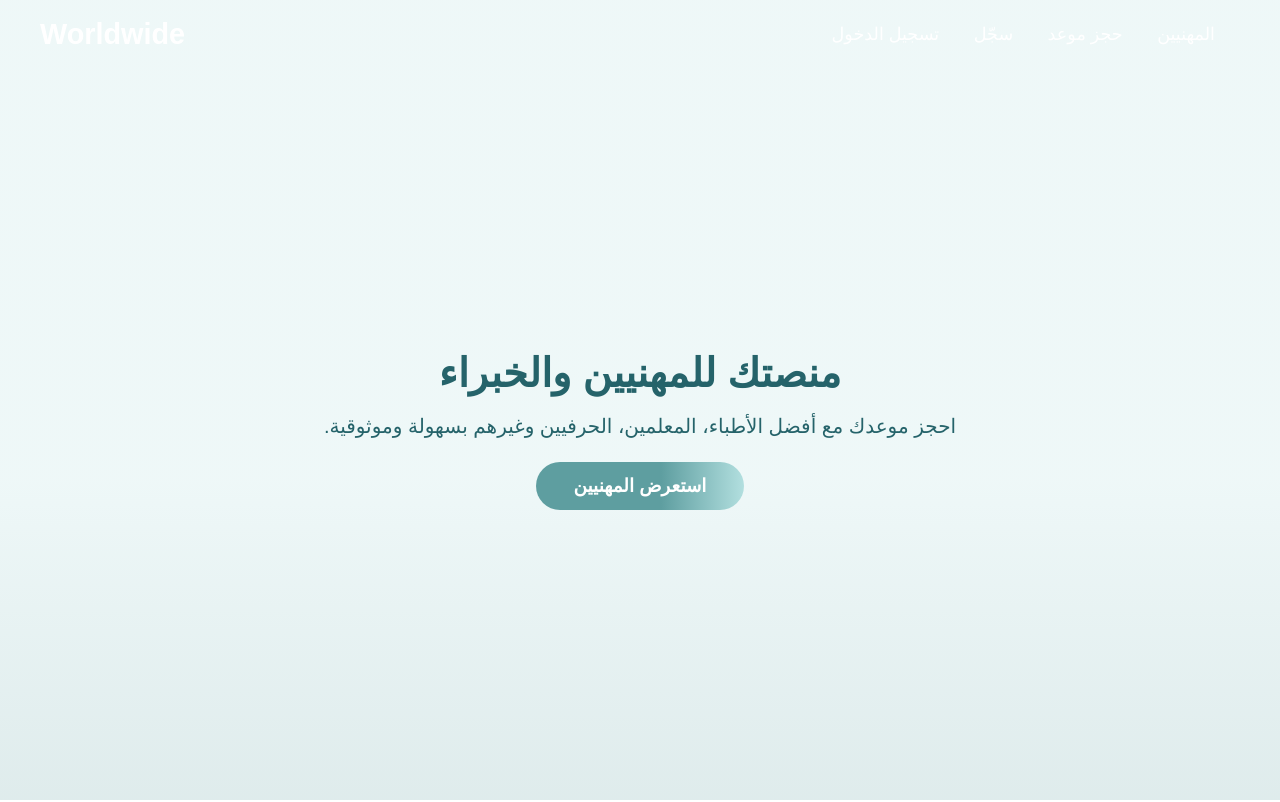
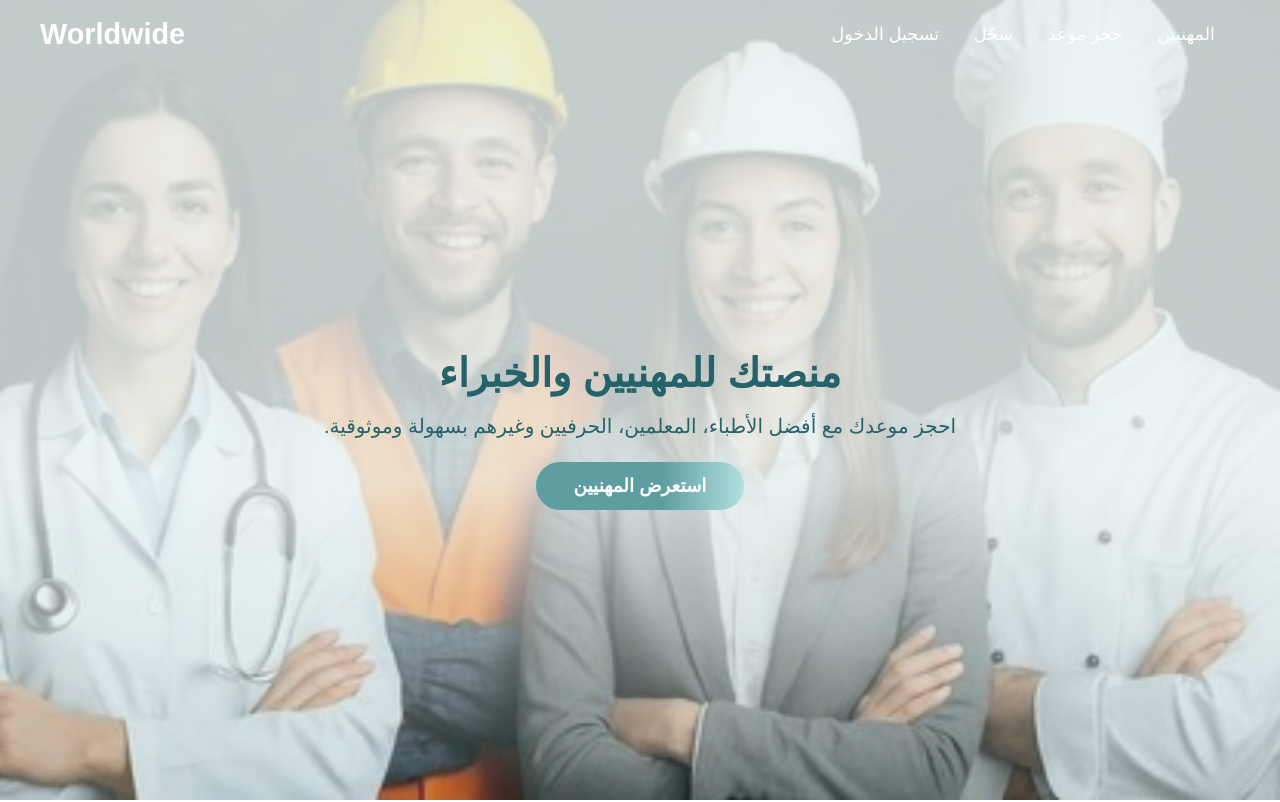
Before and after one commit to ixmnsr/--, a plain HTML site: page index.html in a window 1280 px wide. Shown: the top 802 px of the page. Drawn offline with Linux system fonts and the light colour scheme; the site is published under a folder, as on GitHub Pages, so addresses that start at the root find nothing.

Commit message:
Update index.css

```diff
--- a/index.css
+++ b/index.css
@@ -75,7 +75,7 @@ body {
   align-items: center;
   justify-content: center;
   position: relative;
-  background-image: url(/hyperrealistic-photo-professions-brunette-woman-260nw-2617948181.webp);
+  background-image: url(hyperrealistic-photo-professions-brunette-woman-260nw-2617948181.webp);
   background-size: cover;
   background-position: center center;
   background-repeat: no-repeat;
```
